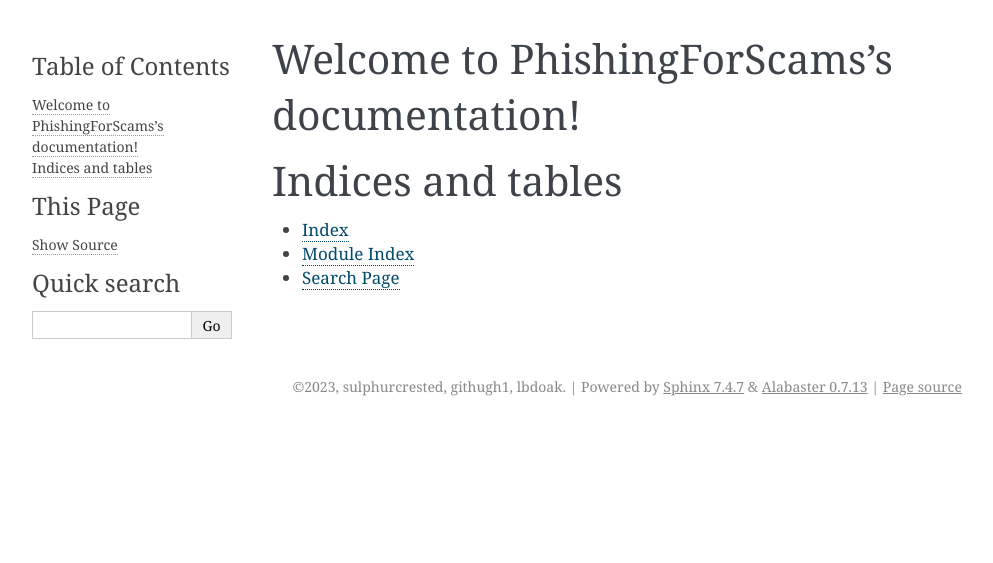
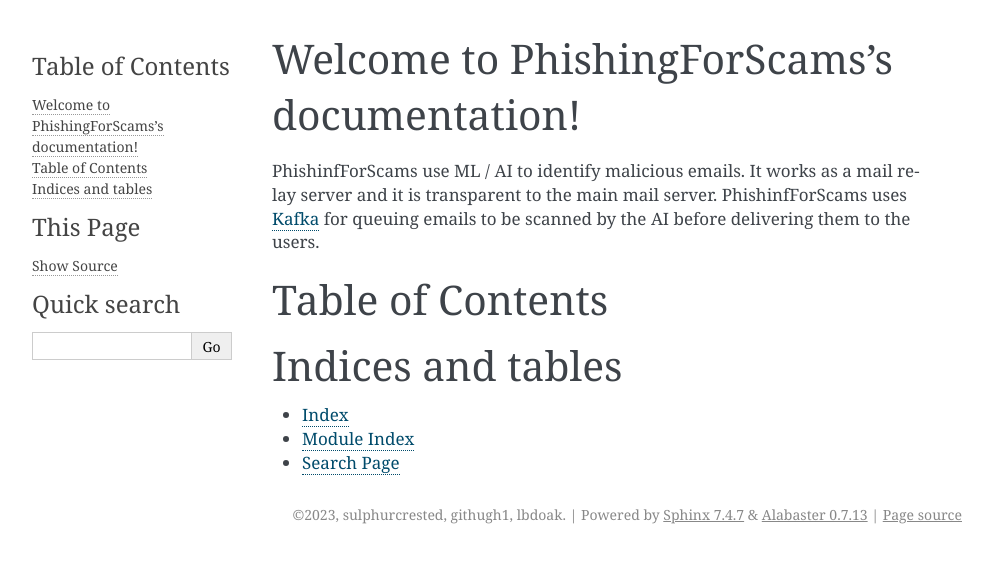
Before and after one commit to githugh1/PhishingForScams, a Sphinx documentation site: the page built from docs/source/index.rst, in a window 1280 px wide. Shown: the top 563 px of the page, without its empty margins (148-1141 px from the left). Built offline with Sphinx 7.4.7, drawn with Linux system fonts in a browser that asks for light colours.

Commit message:
initial kafka util

```diff
--- a/docs/source/index.rst
+++ b/docs/source/index.rst
@@ -6,10 +6,19 @@
 Welcome to PhishingForScams's documentation!
 ============================================
 
+PhishinfForScams use ML / AI to identify malicious emails. It works as a mail relay server
+and it is transparent to the main mail server.
+PhishinfForScams uses `Kafka`_ for queuing emails to be scanned by the AI before delivering
+them to the users.
+
+.. _Kafka: https://kafka.apache.org/
+
+
+Table of Contents
+=================
 .. toctree::
    :maxdepth: 2
    :caption: Contents:
-
 
 
 Indices and tables
```
Also changed, not shown: 2 other files.
